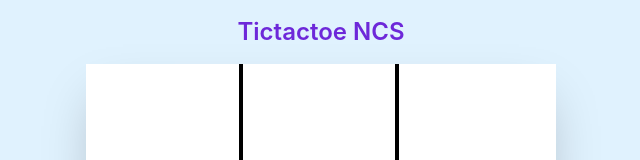
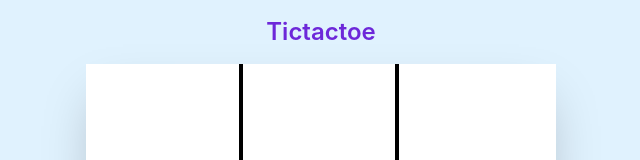
Before and after one commit to markomallari/tictactoe, a React (Create React App) app: page / in a window 1280 px wide. Shown: the top 160 px of the page, without its empty margins (319-959 px from the left). Built offline with nearby package versions, Linux system fonts and the light colour scheme.

Commit message:
updates on fixes

```diff
--- a/public/index.html
+++ b/public/index.html
@@ -11,7 +11,7 @@
     />
     <link rel="apple-touch-icon" href="%PUBLIC_URL%/logo192.png" />
     <link rel="manifest" href="%PUBLIC_URL%/manifest.json" />
-    <title>Tictactoe NCS</title>
+    <title>Tictactoe</title>
   </head>
   <body>
     <div id="root"></div>
--- a/src/components/MainContainer.jsx
+++ b/src/components/MainContainer.jsx
@@ -137,7 +137,7 @@ const MainContainer = () => {
           <div className="flex text-center align-middle justify-center items-center">
             <div className="font-semibold text-2xl text-violet-700  my-4">
               {" "}
-              Tictactoe NCS{" "}
+              Tictactoe
             </div>
           </div>
           <div className="justify-center items-center w-full md:w-[470px] shadow-2xl">
```
